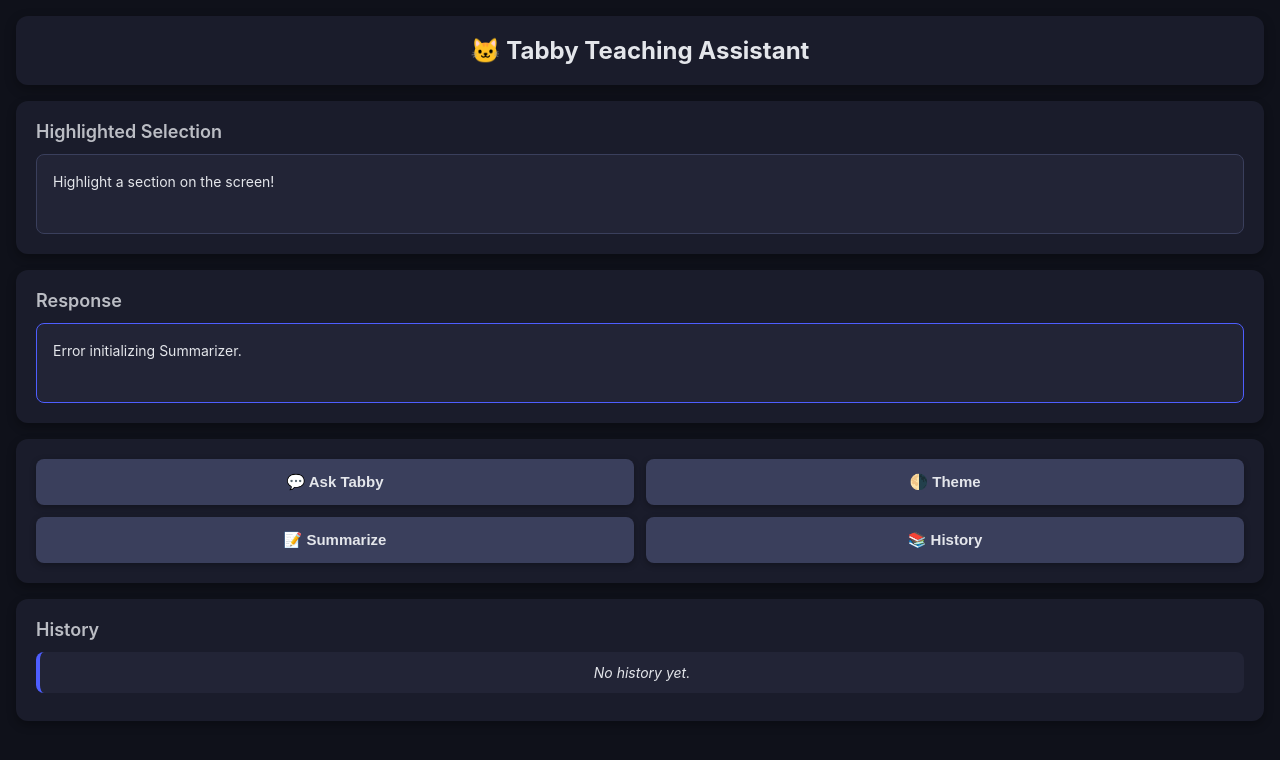
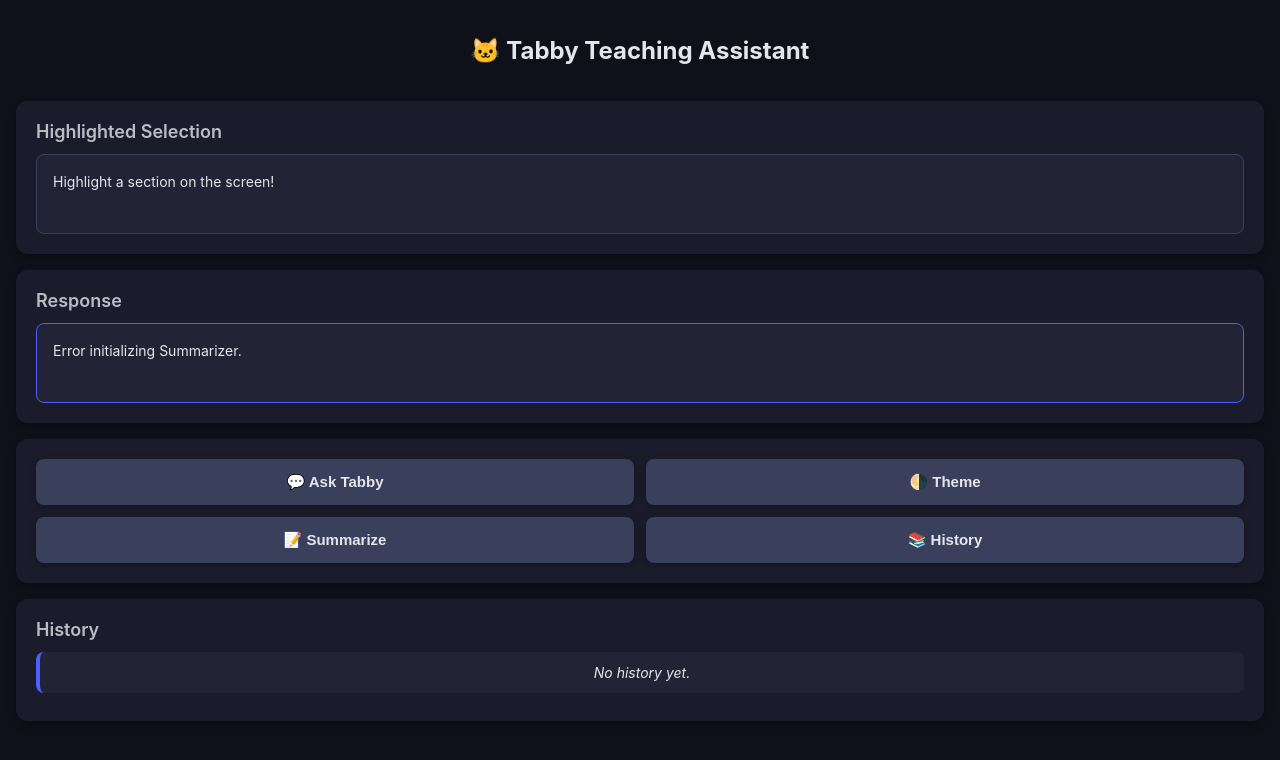
Before and after one commit to danielbakrr/tabby-assistant-2.0, a browser extension: page html/sidepanel.html in a window 1280 px wide. Drawn offline with Linux system fonts and the light colour scheme.

Commit message:
remove background header

```diff
--- a/css/sidepanel.css
+++ b/css/sidepanel.css
@@ -39,10 +39,10 @@ body {
 }
 
 header {
-    background: var(--section-bg);
     padding: 20px;
-    border-radius: 12px;
+    /* border-radius: 12px;
     box-shadow: 0 4px 12px var(--shadow);
+    background: var(--section-bg); */
     margin-bottom: 16px;
     text-align: center;
 }
```
